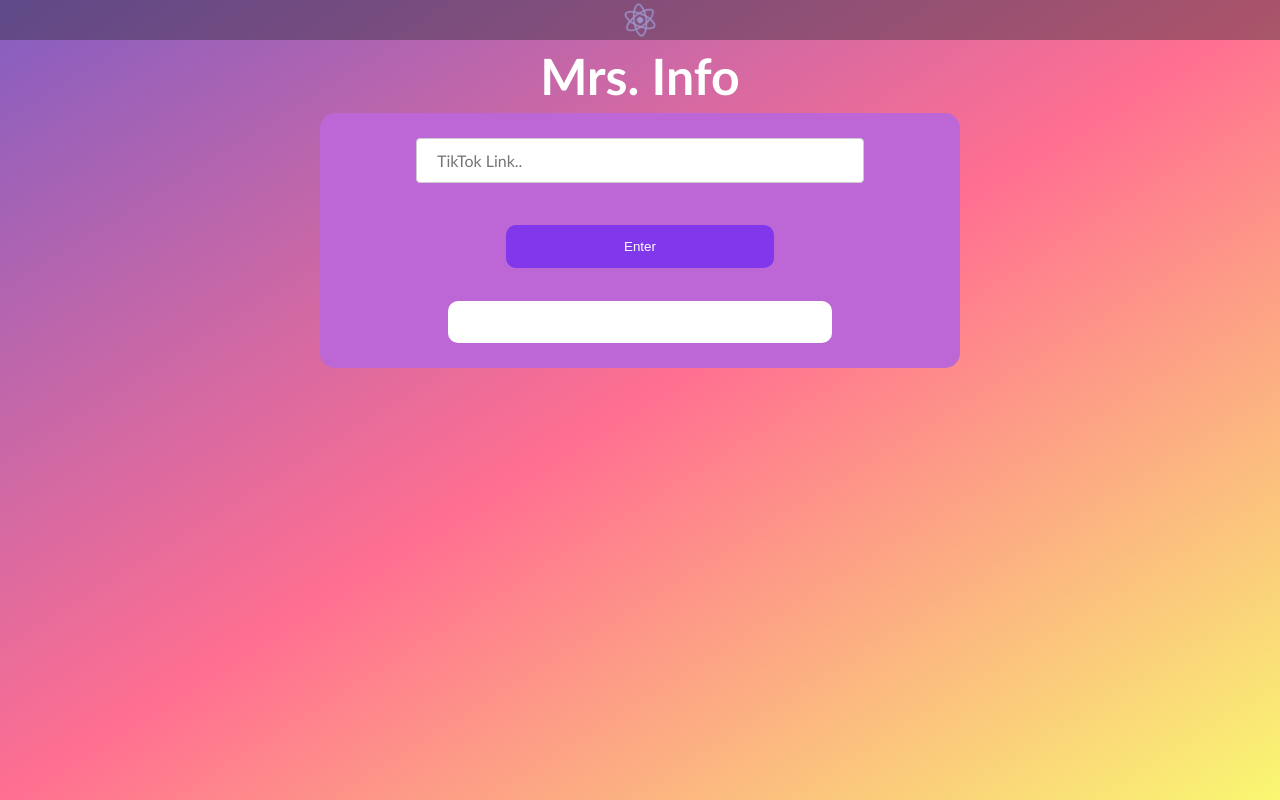
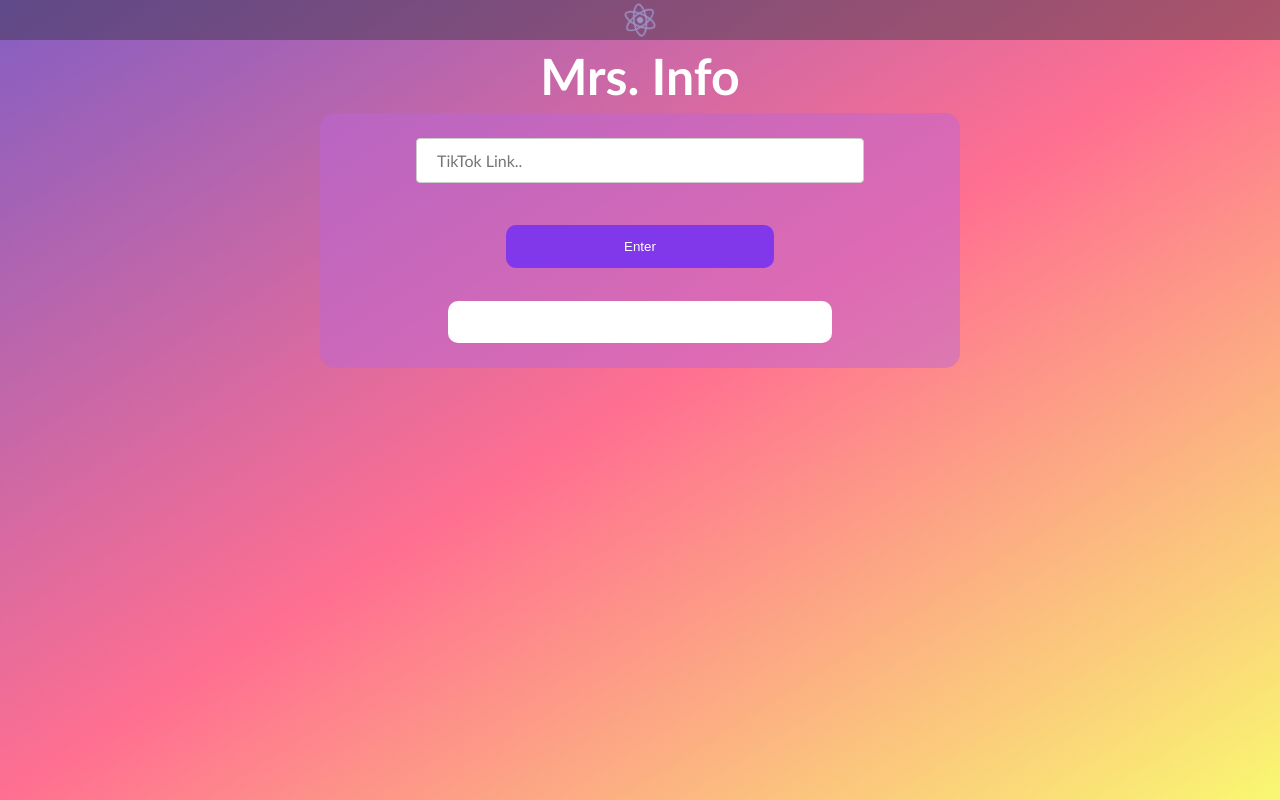
Before and after one commit to inkyant/cruz-hacks-2024, a React (Create React App) app in the folder client/: page / in a window 1280 px wide. Built offline with nearby package versions, Linux system fonts and the light colour scheme; the HTML template or start-up script is replaced by a standard one.

Commit message:
changed opacity of content: background-color

```diff
--- a/client/src/App.css
+++ b/client/src/App.css
@@ -58,7 +58,7 @@
   align-items: center;
   justify-content: center;
   width:50%;
-  background-color:#bc67d5;
+  background-color:rgba(188, 103, 213,0.5);
   border-radius: 15px;
 }
 
```
